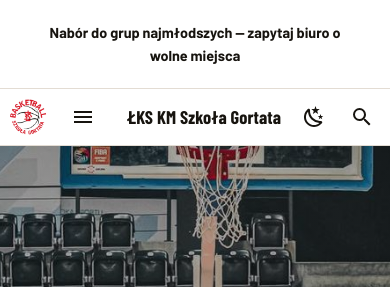
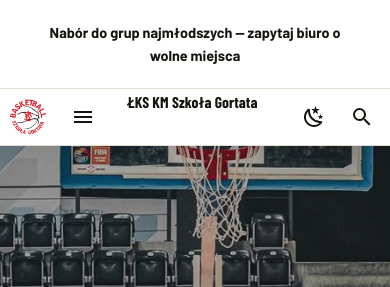
Before and after one commit to piotrlew-creator/lks-junior, an MkDocs documentation site: the page built from docs/index.md, in a window 390 px wide. Shown: the top 287 px of the page. Built offline with MkDocs 1.6.1 and Material for MkDocs 9.7.7, drawn with Linux system fonts in a browser that asks for light colours; some web fonts are replaced.

Commit message:
Napraw ucinanie nazwy klubu w naglowku na telefonie

```diff
--- a/docs/stylesheets/extra.css
+++ b/docs/stylesheets/extra.css
@@ -92,9 +92,7 @@
   line-height: 1.2;
 }
 
-/* Nagłówek witryny w pasku — węższy krój, spójny z resztą.
-   Nazwa klubu jest długa, więc pilnujemy, żeby nigdy nie łamała
-   się na dwie linie i nie wychodziła poza pasek. */
+/* Nagłówek witryny w pasku — węższy krój, spójny z resztą. */
 .md-header__title {
   font-family: "Barlow Condensed", sans-serif;
   font-weight: 700;
@@ -108,8 +106,25 @@
   display: block;
   max-width: 100%;
 }
+
+/* Na telefonie po herbie, hamburgerze i ikonach zostaje mało miejsca —
+   pełna nazwa klubu w jednej linii i tak by się nie zmieściła bez
+   zmniejszenia tekstu do nieczytelnego rozmiaru. Zamiast ucinać nazwę
+   wielokropkiem ("ŁKS KM Sz…"), pozwalamy jej złamać się do kilku linii
+   (mniejszy tekst, bez liter rozstrzelonych) — pasek nagłówka rośnie
+   razem z nią. Sprawdzone na szerokościach 320–430px: przy trzech
+   liniach i tym rozmiarze tekst zawsze mieści się w całości. */
 @media screen and (max-width: 44.9375em) {
-  .md-header__title { font-size: 0.92rem; }
+  .md-header__title { font-size: 0.78rem; letter-spacing: 0.01em; }
+  .md-header__topic {
+    display: -webkit-box;
+    -webkit-box-orient: vertical;
+    -webkit-line-clamp: 3;
+    white-space: normal;
+    text-overflow: clip;
+    line-height: 1.15;
+    align-items: center;
+  }
 }
 
 /* -- Dostępność: widoczny fokus ------------------------------- */
--- a/mkdocs.yml
+++ b/mkdocs.yml
@@ -82,7 +82,7 @@
   generator: false
 
 extra_css:
-  - stylesheets/extra.css?v=10
+  - stylesheets/extra.css?v=12
 
 extra_javascript:
   - javascripts/extra.js?v=10
```
